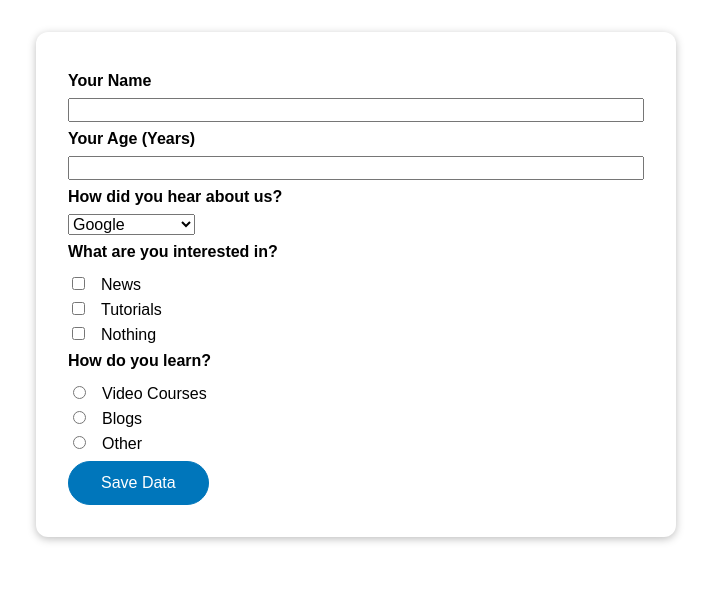
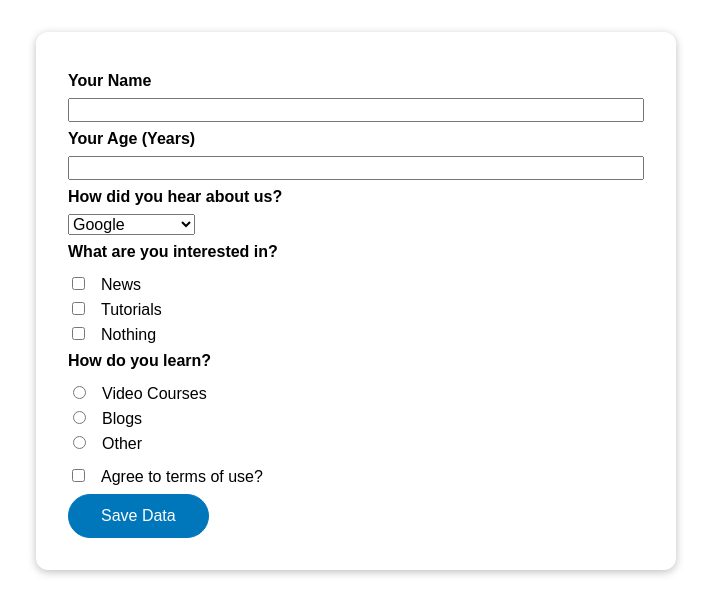
Before and after one commit to MRAlirad/Vue-Projects, a Vue app: page / in a window 1280 px wide. Shown: the top 614 px of the page, without its empty margins (284-995 px from the left). Built offline with nearby package versions, Linux system fonts and the light colour scheme.

Commit message:
form - single checkbox

```diff
--- a/src/projects/form/Form.vue
+++ b/src/projects/form/Form.vue
@@ -97,6 +97,15 @@
 				<label for="how-other">Other</label>
 			</div>
 		</div>
+		<div class="form-control">
+			<input
+				type="checkbox"
+				id="confirm-terms"
+				name="confirm-terms"
+				v-model="confirm"
+			/>
+			<label for="confirm-terms">Agree to terms of use?</label>
+		</div>
 		<div>
 			<button type="submit">Save Data</button>
 		</div>
@@ -113,6 +122,7 @@
 				referrer: 'google',
 				interest: [],
 				how: null,
+				confirm: false,
 			};
 		},
 		methods: {
@@ -127,6 +137,8 @@
 				console.log('Radio buttons');
 				console.log(this.how);
 				this.how = null;
+				console.log(this.confirm);
+				this.confirm = false;
 			},
 		},
 	};
```
